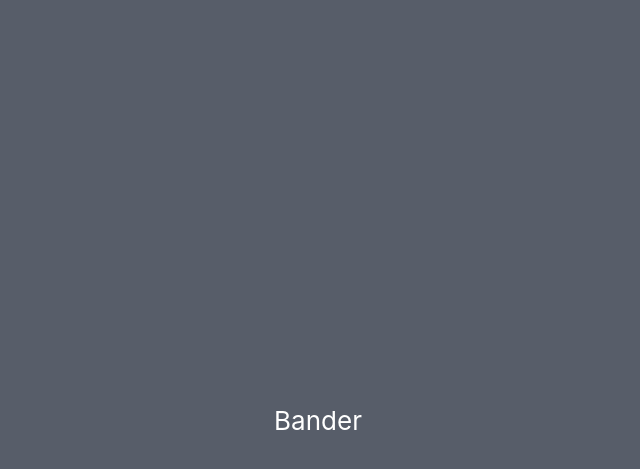
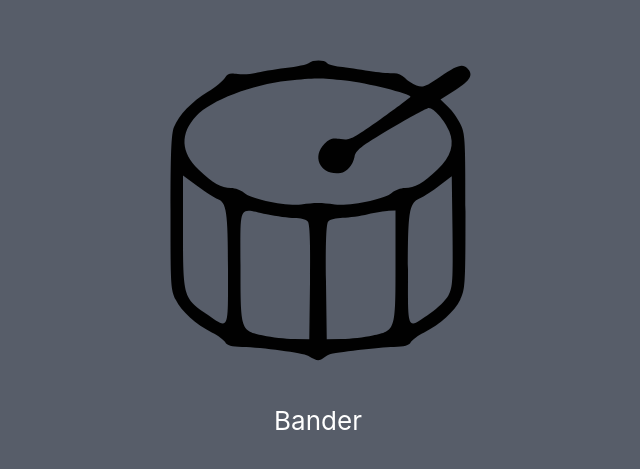
Before and after one commit to TOduah/Banded, a React (Create React App) app in the folder react-ui/: page / in a window 1280 px wide. Shown: the part 143-612 px from the top of the page, without its empty margins (322-962 px from the left). Built offline with nearby package versions, Linux system fonts and the light colour scheme.

Commit message:
reduced respective animation durations

```diff
--- a/react-ui/src/App.css
+++ b/react-ui/src/App.css
@@ -57,13 +57,13 @@
 }
 
 #Fader img:nth-of-type(1) {
-  animation-delay: 6s;
+  animation-delay: 4s;
 }
 #Fader img:nth-of-type(2) {
-  animation-delay: 4s;
+  animation-delay: 2s;
 }
 #Fader img:nth-of-type(3) {
-  animation-delay: 2s;
+  animation-delay: 0;
 }
 /* #Fader img:nth-of-type(4) {
   animation-delay: 0;
@@ -73,7 +73,7 @@
   animation-name: App-logo-spin;
   animation-timing-function: ease-in-out;
   animation-iteration-count: infinite;
-  animation-duration: 8s;
+  animation-duration: 6s;
 }
 
 /* @keyframes Fade-in-out {
```
